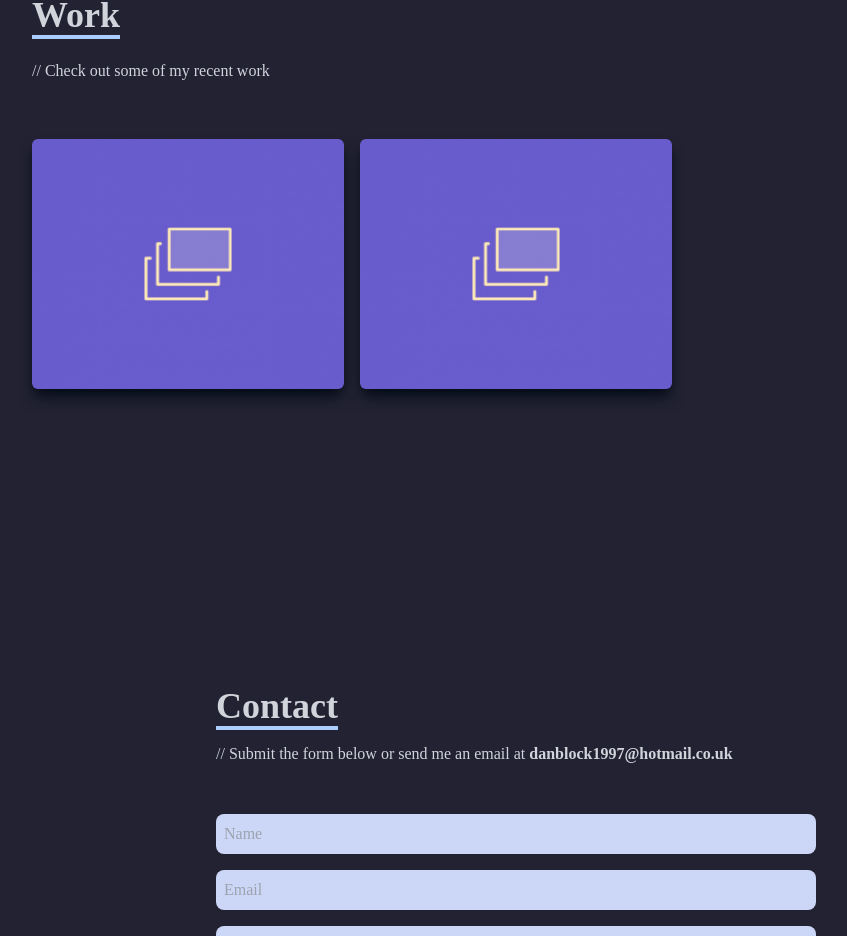
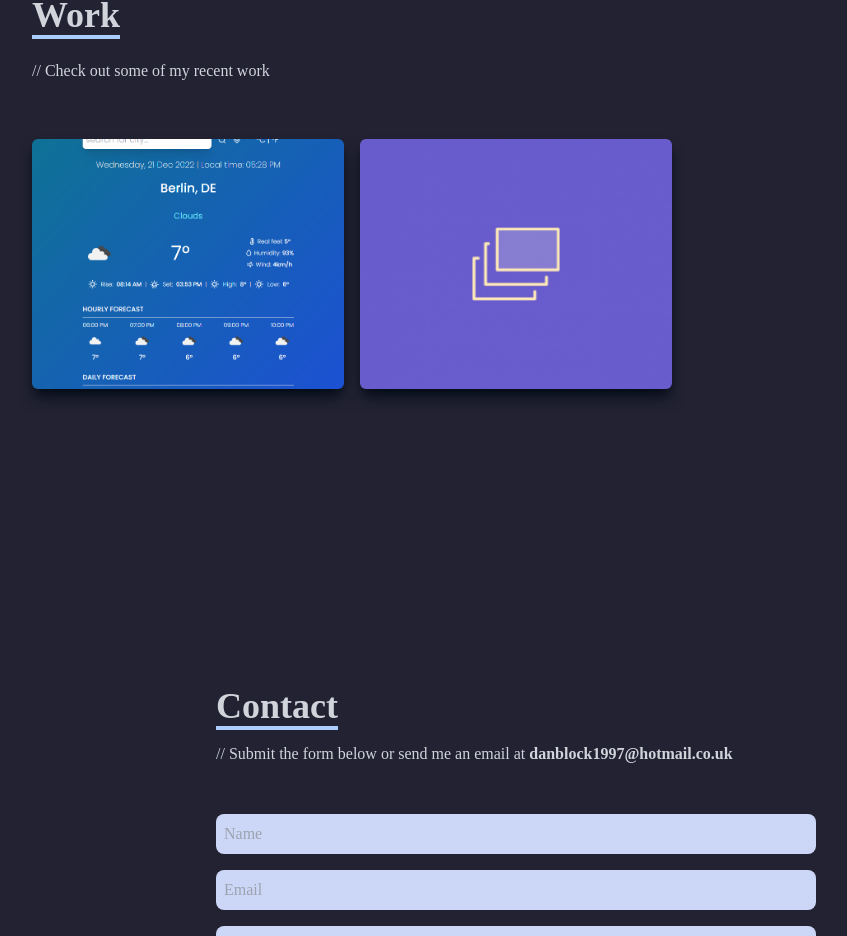
Before and after one commit to danblock97/react-portfolio, a React (Create React App) app: page / in a window 1280 px wide. Shown: the part 2608-3544 px from the top of the page, without its empty margins (124-971 px from the left). Built offline with nearby package versions, Linux system fonts and the light colour scheme; the HTML template or start-up script is replaced by a standard one.

Commit message:
Add weather app to projects

```diff
--- a/src/components/Work.jsx
+++ b/src/components/Work.jsx
@@ -1,5 +1,6 @@
 import React from "react";
 import PlaceHolderImg from "../assets/projects/placeholderImg.png";
+import WeatherAppImg from "../assets/projects/react-weather-app.png";
 
 const Work = () => {
   return (
@@ -14,20 +15,20 @@ const Work = () => {
 
         <div className="grid sm:grid-cols-2 md:grid-cols-3 gap-4">
           <div
-            style={{ backgroundImage: `url(${PlaceHolderImg})` }}
+            style={{ backgroundImage: `url(${WeatherAppImg})` }}
             className="shadow-lg shadow-[#040c16] group container rounded-md flex justify-center items-center mx-auto content-div"
           >
             <div className="opacity-0 group-hover:opacity-100">
               <span className="text-2xl font-bold text-white tracking-wider">
-                React JS Application
+                React JS Weather App
               </span>
               <div className="pt-8 text-center">
-                <a href="/">
+                <a href="https://dbweatherapp.vercel.app/">
                   <button className="text-center rounded-lg px-4 py-3 m-2 bg-white text-gray-700 font-bold text-lg">
                     Demo
                   </button>
                 </a>
-                <a href="/">
+                <a href="https://github.com/danblock97/react-weather-app">
                   <button className="text-center rounded-lg px-4 py-3 m-2 bg-white text-gray-700 font-bold text-lg">
                     Code
                   </button>
```
Also changed, not shown: src/assets/projects/react-weather-app.png (added).
